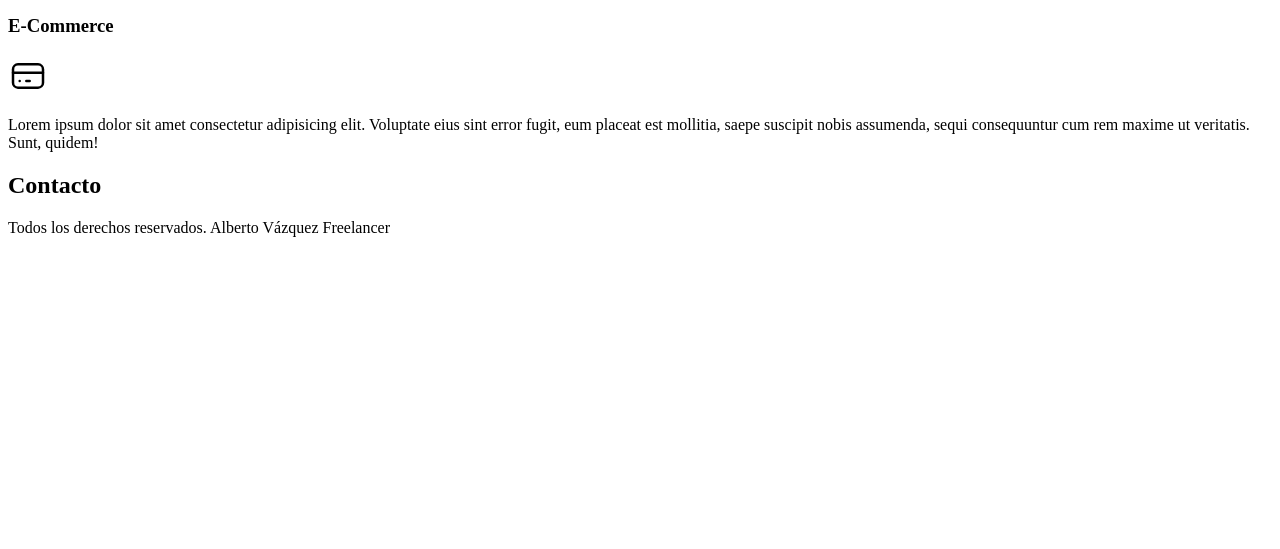
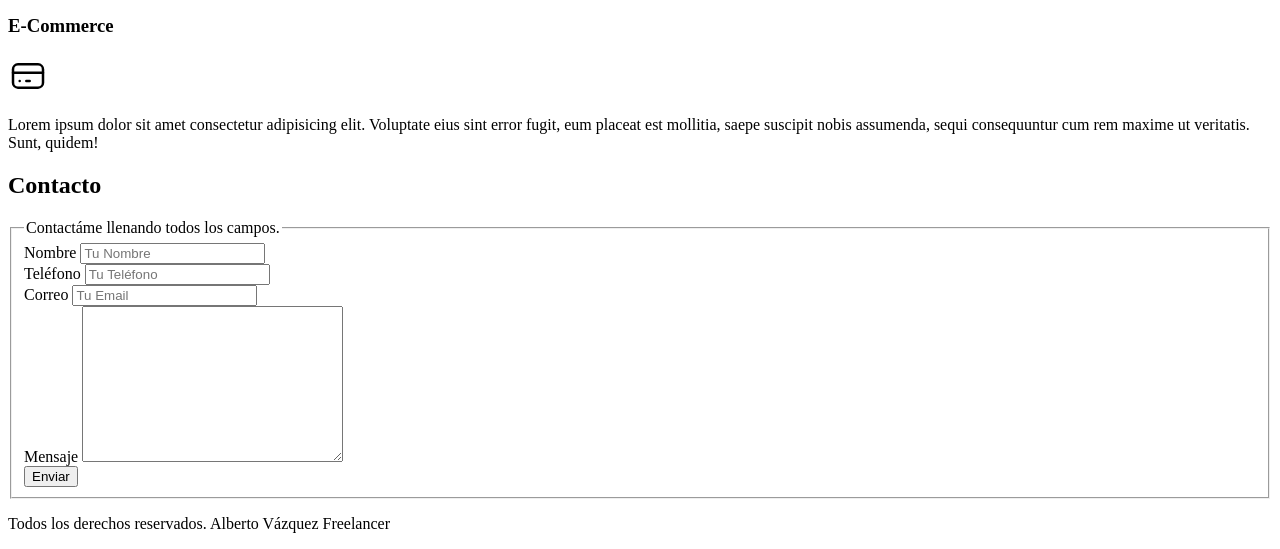
Before and after one commit to 54mur41Mx/Proyecto_Freelance, a plain HTML site: page index.html in a window 1280 px wide. Shown: the part 687-1236 px from the top of the page. Before the commit the page ends 940 px from the top, so only its background shows below. Drawn offline with Linux system fonts and the light colour scheme.

Commit message:
Se agrega formulario en sección contacto ---> Form, fieldset, legend, input, label, div. Se concluye maquetación HTML, se hace merge en Main

```diff
--- a/index.html
+++ b/index.html
@@ -86,6 +86,35 @@
 
     <section>
         <h2>Contacto</h2>
+
+        <form action="">
+            <fieldset>
+                <legend>Contactáme llenando todos los campos.</legend>
+
+                <div>
+                    <label for="">Nombre</label>
+                    <input type="text" name="" id="" placeholder="Tu Nombre">
+                </div>
+
+                <div>
+                    <label for="">Teléfono</label>
+                    <input type="tel" name="" id="" placeholder="Tu Teléfono">
+                </div>
+
+                <div>
+                    <label for="">Correo</label>
+                    <input type="email" name="" id="" placeholder="Tu Email">
+                </div>
+
+                <div>
+                    <label for="">Mensaje</label>
+                    <textarea name="" id="" cols="30" rows="10"></textarea>
+                </div>
+
+                <input type="submit" value="Enviar">
+
+            </fieldset>
+        </form>
     </section>
 
     <footer>
```
Also changed, not shown: 1 other file.
